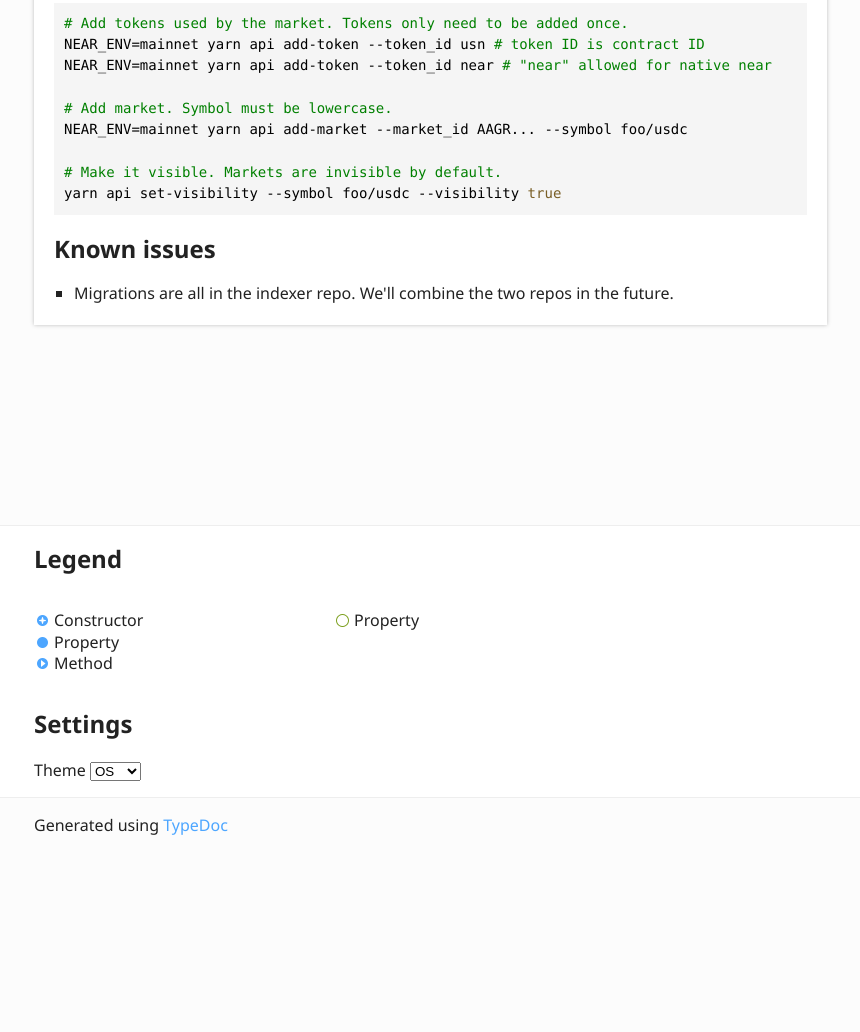
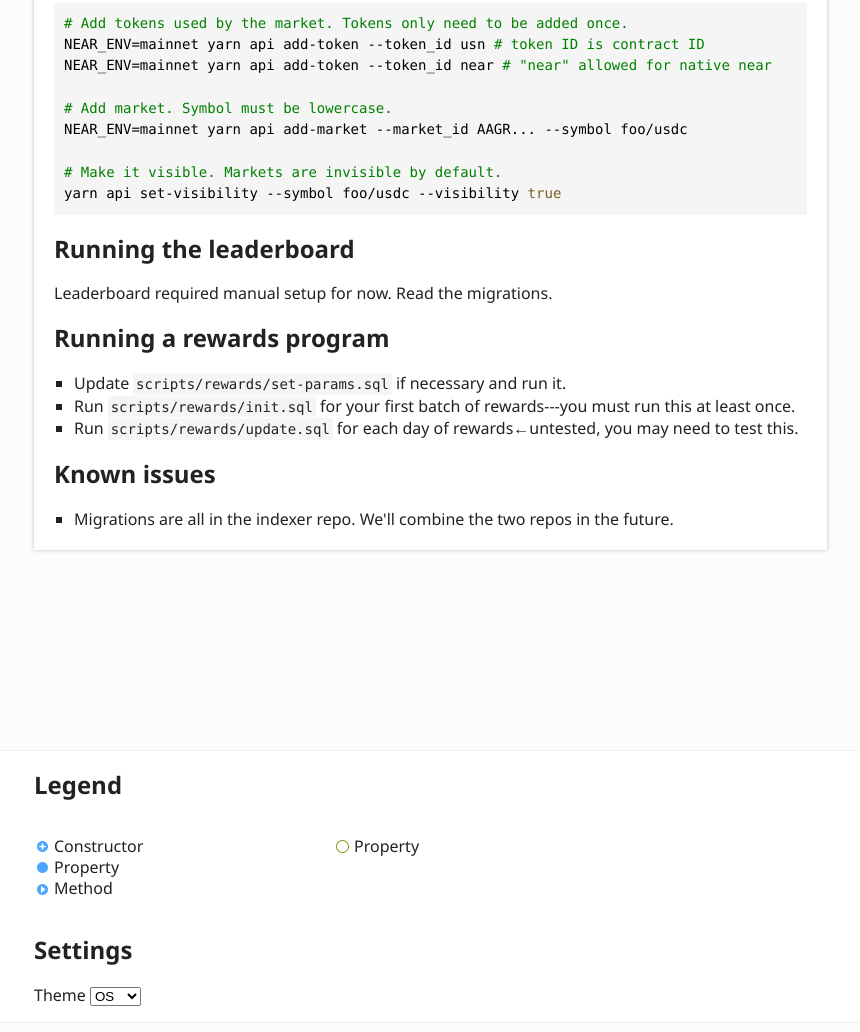
Before and after one commit to tonic-foundation/tonic-data-service, a plain HTML site: page index.html in a window 1280 px wide. Shown: the part 1394-2426 px from the top of the page, without its empty margins (6-866 px from the left). Before the commit the page ends 2246 px from the top, so only its background shows below. Drawn offline with Linux system fonts and the light colour scheme.

Commit message:
Deploying to gh-pages-preview from @ tonic-foundation/data-service-internal@a69ae6a1aadd4eb8d44aa53cc627e9aac8c9bafc 🚀

```diff
--- a/index.html
+++ b/index.html
@@ -44,6 +44,20 @@ Have a self-signed Postgres cert?
 <pre><code class="language-bash"><span class="hl-6"># Add tokens used by the market. Tokens only need to be added once.</span><br/><span class="hl-1">NEAR_ENV=mainnet yarn api add-token --token_id usn </span><span class="hl-6"># token ID is contract ID</span><br/><span class="hl-1">NEAR_ENV=mainnet yarn api add-token --token_id near </span><span class="hl-6"># &quot;near&quot; allowed for native near</span><br/><br/><span class="hl-6"># Add market. Symbol must be lowercase.</span><br/><span class="hl-1">NEAR_ENV=mainnet yarn api add-market --market_id AAGR... --symbol foo/usdc</span><br/><br/><span class="hl-6"># Make it visible. Markets are invisible by default.</span><br/><span class="hl-1">yarn api set-visibility --symbol foo/usdc --visibility </span><span class="hl-4">true</span>
 </code></pre>
 
+<a href="#running-the-leaderboard" id="running-the-leaderboard" style="color: inherit; text-decoration: none;">
+  <h2>Running the leaderboard</h2>
+</a>
+<p>Leaderboard required manual setup for now. Read the migrations.</p>
+
+<a href="#running-a-rewards-program" id="running-a-rewards-program" style="color: inherit; text-decoration: none;">
+  <h2>Running a rewards program</h2>
+</a>
+<ul>
+<li>Update <code>scripts/rewards/set-params.sql</code> if necessary and run it.</li>
+<li>Run <code>scripts/rewards/init.sql</code> for your first batch of rewards---you must run this at least once.</li>
+<li>Run <code>scripts/rewards/update.sql</code> for each day of rewards&larr;untested, you may need to test this.</li>
+</ul>
+
 <a href="#known-issues" id="known-issues" style="color: inherit; text-decoration: none;">
   <h2>Known issues</h2>
 </a>
```
Also changed, not shown: classes/TonicIndexer.html (+6 -6 lines), interfaces/Fill.html (+1 -1 lines), interfaces/MarketInfo.html (+1 -1 lines), interfaces/MarketStats.html (+1 -1 lines), interfaces/OrderStatus.html (+2 -2 lines), interfaces/RecentTrade.html (+1 -1 lines), interfaces/Trade.html (+1 -1 lines).
